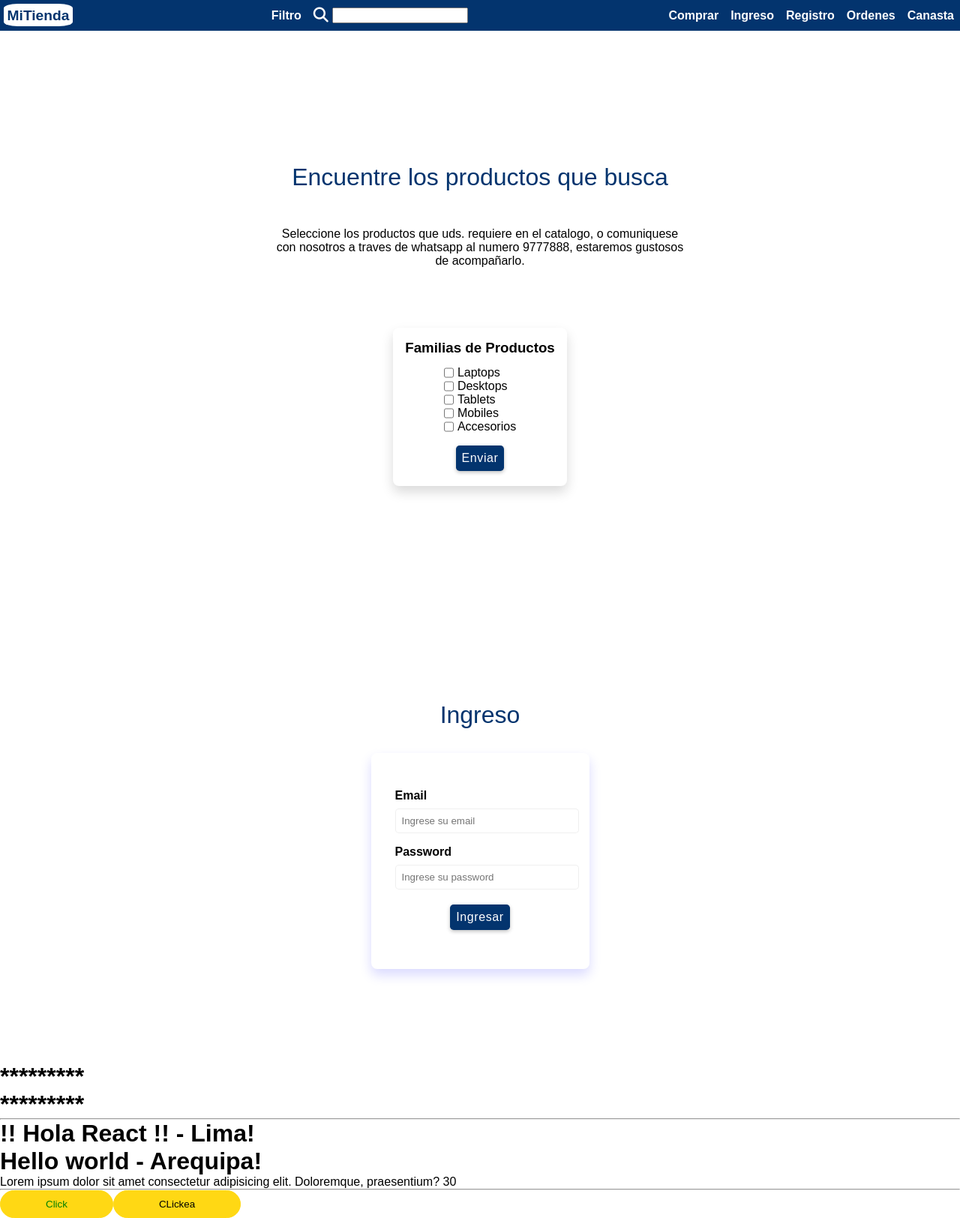
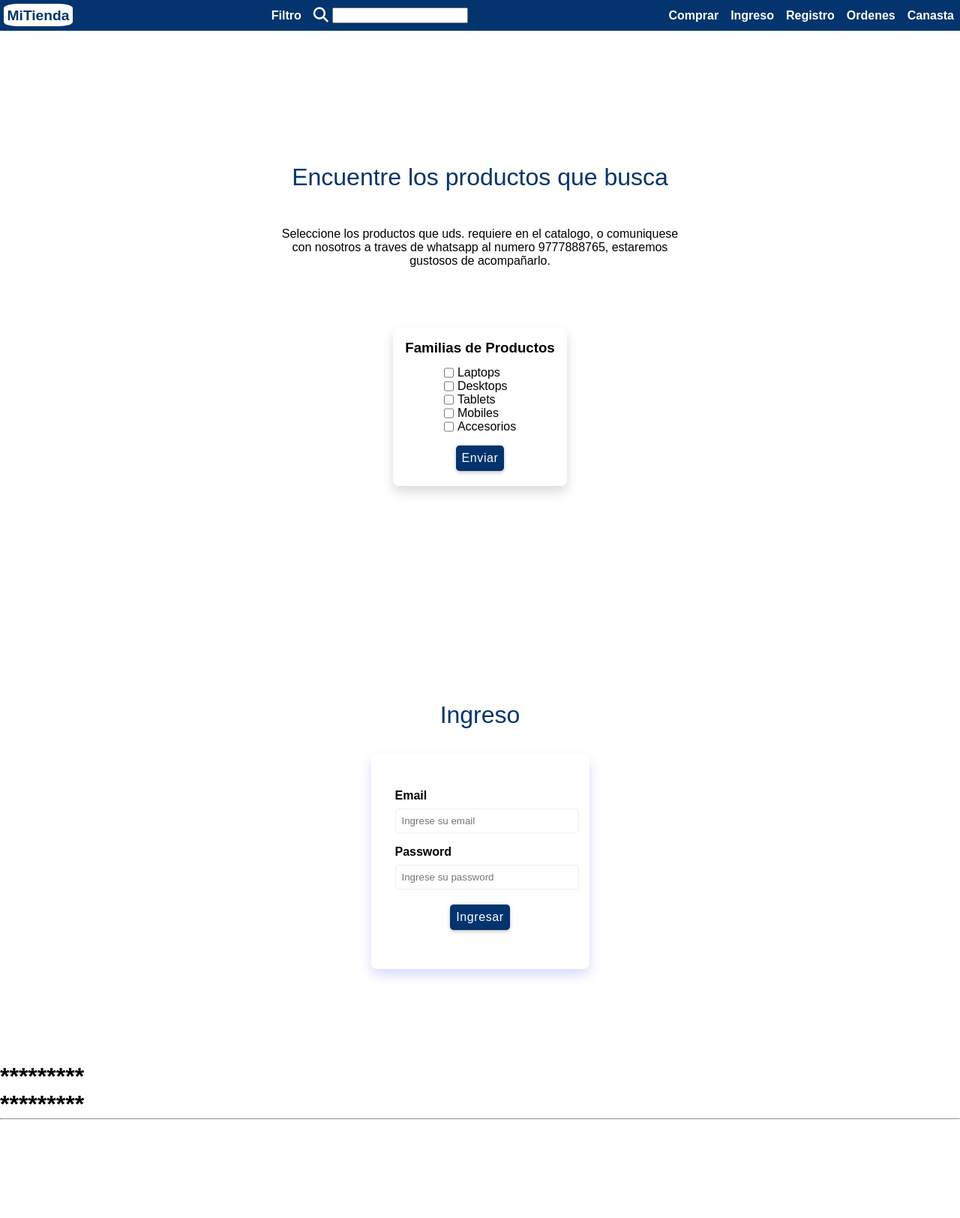
Before and after one commit to Efuentesr/miTienda, a React (Vite) app: page / in a window 1280 px wide. Shown: the whole page at 75% size. After the commit the page ends 1493 px from the top, so only its background shows below. Built offline with nearby package versions, Linux system fonts and the light colour scheme.

Commit message:
actualizacion

```diff
--- a/src/App.jsx
+++ b/src/App.jsx
@@ -1,5 +1,8 @@
-import Titulo from "./Titulo";
-import Boton from "./Boton";
+import React, { useState } from "react";
+
+// import Titulo from "./Titulo";
+// import Boton from "./Boton";
+
 import Nav from "./nav";
 import Presentation from "./Presentation";
 import Families from "./Families";
@@ -11,19 +14,39 @@ import "./nav.css";
 
 import { families } from "./data/prodFamilies";
 // console.log(families)
-const saludar = () => {
-  alert("Hola click");
-}
-const myHr="<hr />"
+// const saludar = () => {
+//   alert("Hola click");
+// }
+// const myHr="<hr />"
 // el nombre componente tiene que comenzar con Mayuscula
 const App = () => {
   // tiene que retornar un solo elemento
   // console.log("Prueba")
-  const titulo = "!! Hola React !!"
+  // const titulo = "!! Hola React !!"
+
+  const [view, setView] = useState('presentation'); // Estado inicial
+  const renderView = () => {
+    switch (view) {
+      case 'presentation':
+        return <Presentation />;
+      case 'about':
+        return <About />;
+      case 'services':
+        return <Services />;
+      case 'contact':
+        return <Contact />;
+      default:
+        return <Home />;
+    }
+  };
+
   return (
     <>
-      <Nav  />
-      <Presentation />
+      <Nav setView = { setView } />
+      <div>
+        { renderView() }
+      </div>
+      {/* <Presentation /> */}
       <Login />
 
       <h1>*********</h1>
@@ -31,12 +54,12 @@ const App = () => {
       <h1>*********</h1>
       <hr />
 
-      <Titulo texto={ titulo } region="Lima" />
+      {/* <Titulo texto={ titulo } region="Lima" />
       <Titulo texto="Hello world" region="Arequipa" />
       <p>Lorem ipsum dolor sit amet consectetur adipisicing elit. Doloremque, praesentium? { 10+ 20 }</p>
       <hr />
       <button onClick={ saludar } className="texto-verde">Click</button>
-      <Boton texto="CLickea" accion={saludar} />
+      <Boton texto="CLickea" accion={saludar} /> */}
     </>
   )
 }
--- a/src/Nav.jsx
+++ b/src/Nav.jsx
@@ -1,6 +1,6 @@
 import React, { useState, useRef } from "react";
 
-const Nav = () => {
+const Nav = ({ setView }) => {
 
     const [isMenuOpen, setIsMenuOpen] = useState(false);
 
@@ -32,12 +32,12 @@ const Nav = () => {
 
 
                 <div className="navbar-part1">
-                    <a className="navbar-brand" href="./index.html" >
+                    <a className="navbar-brand" href="#" onClick={() => setView('presentation')}>
                         <span className="logo">MiTienda</span>
                     </a>
                     <ul className="navbar-items" >
                         <li className="nav-item">
-                            <a className="nav-link" href="./filtro.html"  onClick={callFiltro}>Filtro</a>
+                            <a className="nav-link" href="#"  onClick={callFiltro}>Filtro</a>
                         </li>
                         <li className="nav-item">
                             <div style={{display: 'flex'}}>
--- a/src/Presentation.jsx
+++ b/src/Presentation.jsx
@@ -1,6 +1,7 @@
 import Families from "./Families";
 
 const Presentation = () => {
+    console.log('Me llamaron');
     return (
         <>
             <div className="container container-lg">
@@ -11,7 +12,7 @@ const Presentation = () => {
                         </h1>
                         <p className="header-text mb-3">
                             Seleccione los productos que uds. requiere en el catalogo, o comuniquese
-                            con nosotros a traves de whatsapp al numero 9777888, estaremos gustosos
+                            con nosotros a traves de whatsapp al numero 9777888765, estaremos gustosos
                             de acompañarlo.
                         </p>
                         {/* <div className="header-btn">
```
